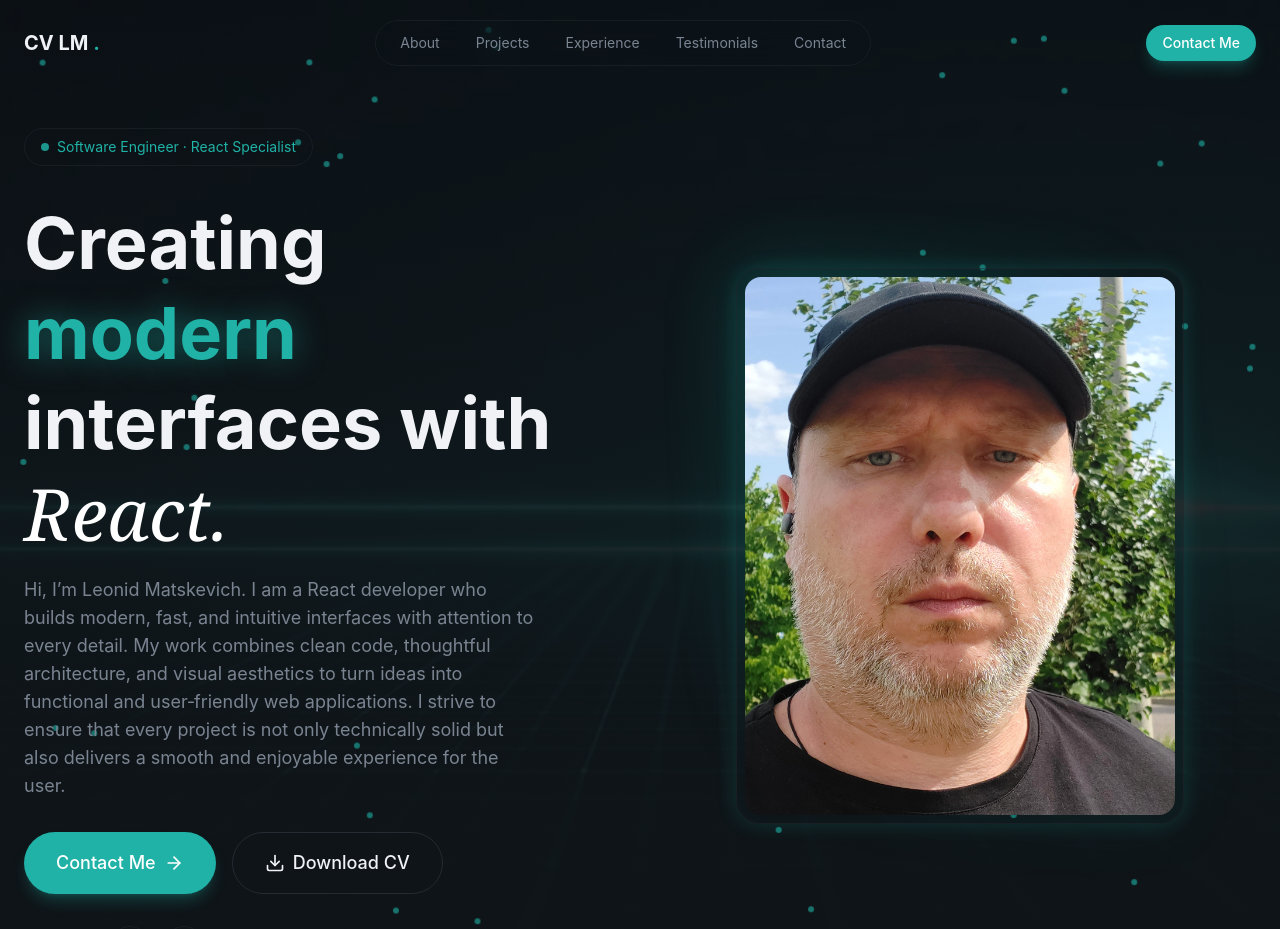
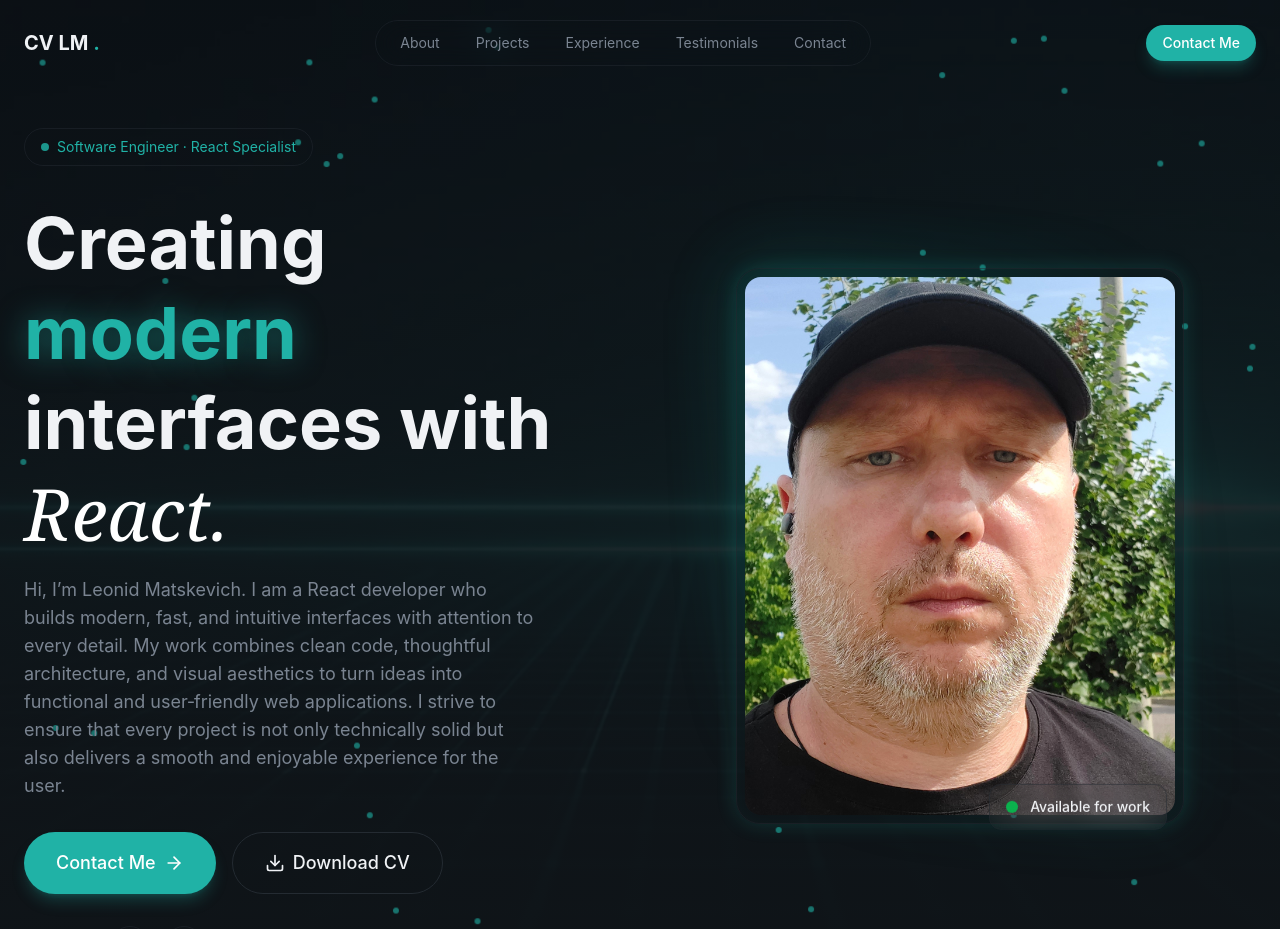
Before and after one commit to SpiriT-L/cv-portfolio, a React (Vite) app: page / in a window 1280 px wide. Shown: the top 929 px of the page. Built offline with nearby package versions, Linux system fonts and the light colour scheme.

Commit message:
feat: add FloatingBadge component

```diff
--- /dev/null
+++ b/src/components/FloatingBadge.tsx
@@ -0,0 +1,12 @@
+export const FloatingBadge = () => {
+  return (
+    <>
+      <div className='absolute -bottom-4 right-4 glass rounded-xl px-4 py-3 animate-float '>
+        <div className='flex items-center gap-3'>
+          <div className='w-3 h-3 bg-green-500 rounded-full animate-pulse' />
+          <span className='text-sm font-medium'>Available for work</span>
+        </div>
+      </div>
+    </>
+  );
+};
--- a/src/components/ProfileImage.tsx
+++ b/src/components/ProfileImage.tsx
@@ -1,3 +1,5 @@
+import { FloatingBadge } from './FloatingBadge';
+
 export const ProfileImage = () => {
   return (
     <>
@@ -10,6 +12,8 @@ export const ProfileImage = () => {
               alt='Profile image'
               className='w-full aspect-4/5 object-cover rounded-2xl'
             />
+            <FloatingBadge />
+            {/* Status Badge */}
           </div>
         </div>
       </div>
--- a/src/index.css
+++ b/src/index.css
@@ -99,8 +99,22 @@
     }
   }
 
+  @keyframes float {
+    0%,
+    100% {
+      transform: translateY(0);
+    }
+    50% {
+      transform: translateY(-10px);
+    }
+  }
+
   .animate-fade-in {
     animation: fade-in 0.8s ease-out both;
+  }
+
+  .animate-float {
+    animation: float 4s ease-in-out infinite;
   }
 
   .animation-delay-100 {
```
